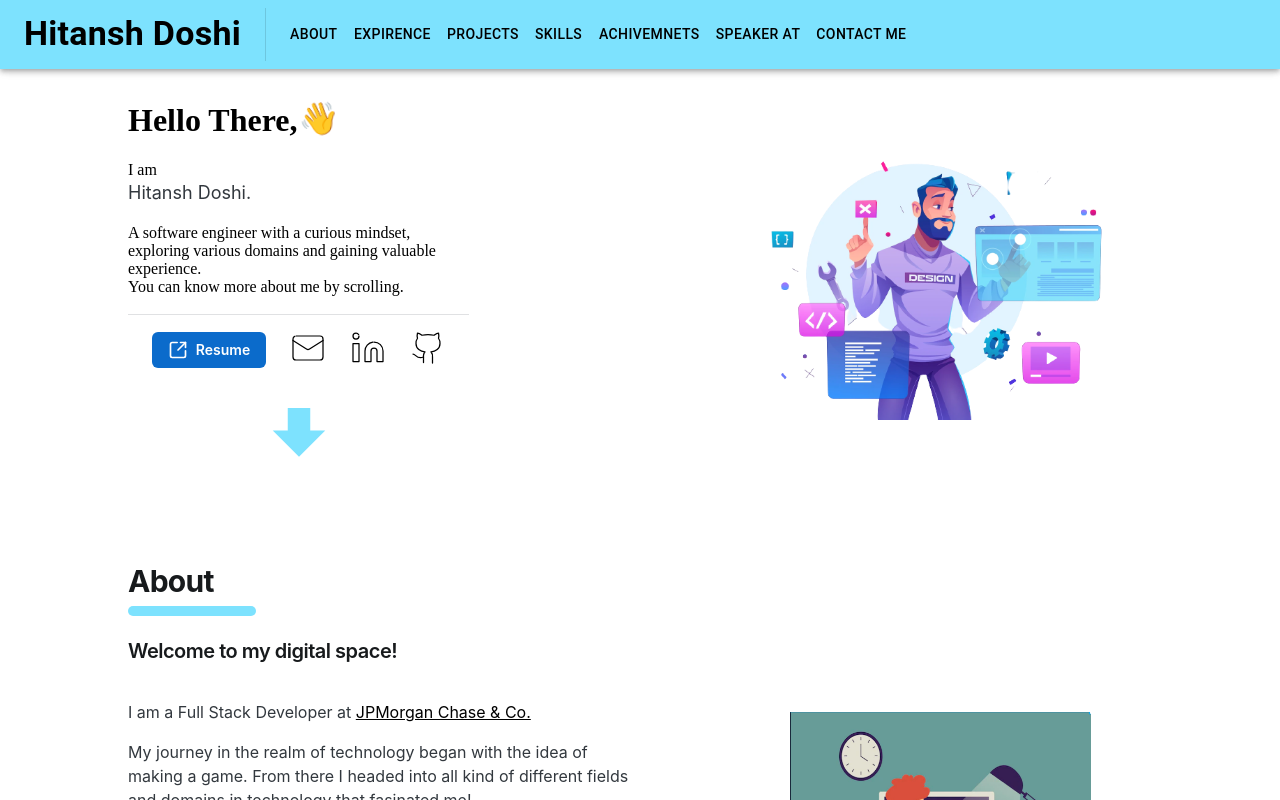
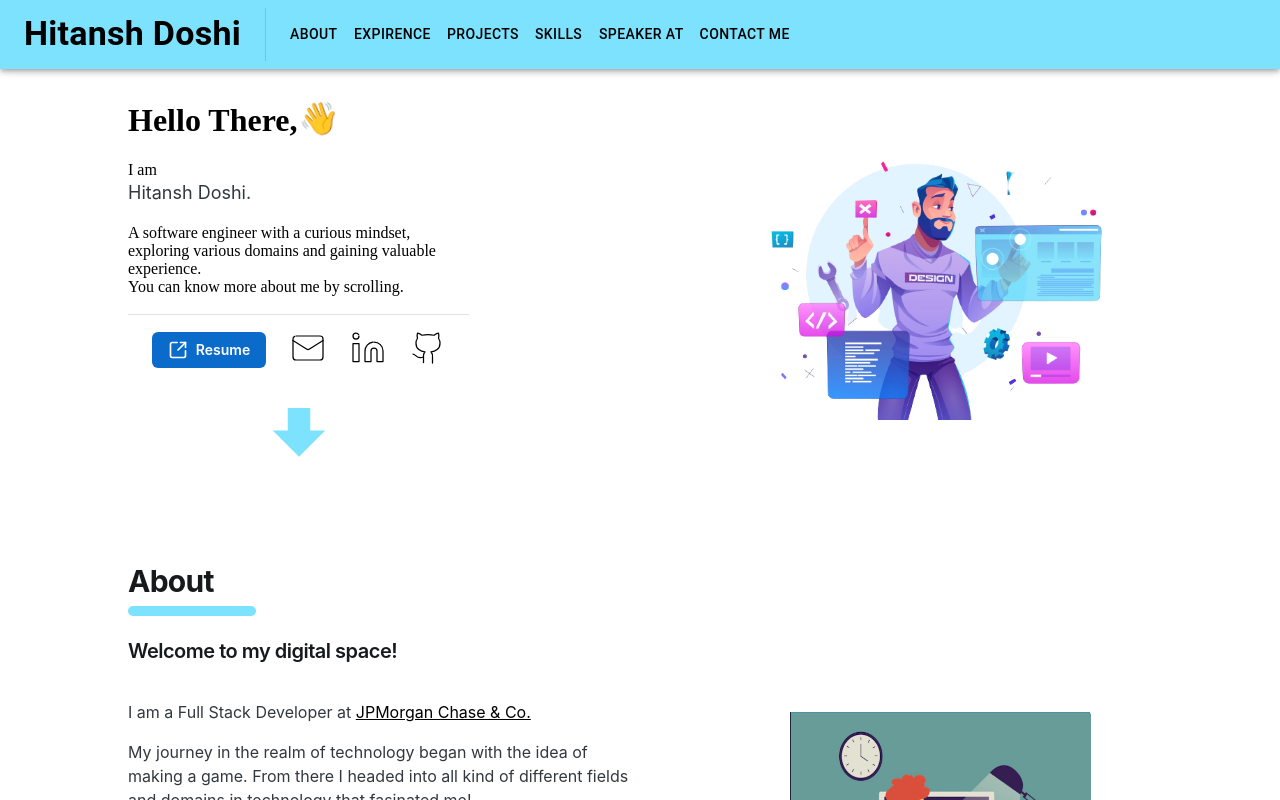
Before and after one commit to Hitansh159/Hitansh159.github.io, a React (Vite) app: page / in a window 1280 px wide. Shown: the top 800 px of the page. Built offline with nearby package versions, Linux system fonts and the light colour scheme.

Commit message:
fixed navigation

```diff
--- a/src/components/Navbar.jsx
+++ b/src/components/Navbar.jsx
@@ -11,7 +11,8 @@ import Button from '@mui/material/Button';
 import MenuItem from '@mui/material/MenuItem';
 import Divider from '@mui/material/Divider';
 
-const pages = ['about', 'expirence', "projects", "skills", "Achivemnets", "Speaker At", "Contact Me"];
+const pages = ['About', 'Expirence', "Projects", "Skills", "Speaker At", "Contact Me"];
+const pagesHref = ['about', 'expirence', "project", "skill", "speaker", "contact"];
 
 export default function NavBar() {
   const [anchorElNav, setAnchorElNav] = React.useState(null);
@@ -75,8 +76,8 @@ export default function NavBar() {
                 display: { xs: 'block', md: 'none' },
               }}
             >
-              {pages.map((page) => (
-                <MenuItem key={page} component="a" href={`#${page}`} onClick={handleCloseNavMenu}>
+              {pages.map((page, idx) => (
+                <MenuItem key={page} component="a" href={`#${pagesHref[idx]}`} onClick={handleCloseNavMenu}>
                   <Typography textAlign="center">{page}</Typography>
                 </MenuItem>
               ))}
@@ -102,10 +103,10 @@ export default function NavBar() {
 }} />
 {/* This is for PC/Big Screen */}
           <Box sx={{ flexGrow: 1, display: { xs: 'none', md: 'flex' } }}>
-            {pages.map((page) => (
+            {pages.map((page, idx) => (
               <Button
                 key={page}
-                href={`#${page}`}
+                href={`#${pagesHref[idx]}`}
                 sx={{ my: 2, color:"black", display: 'block' }}
               >
                 {page}
```
